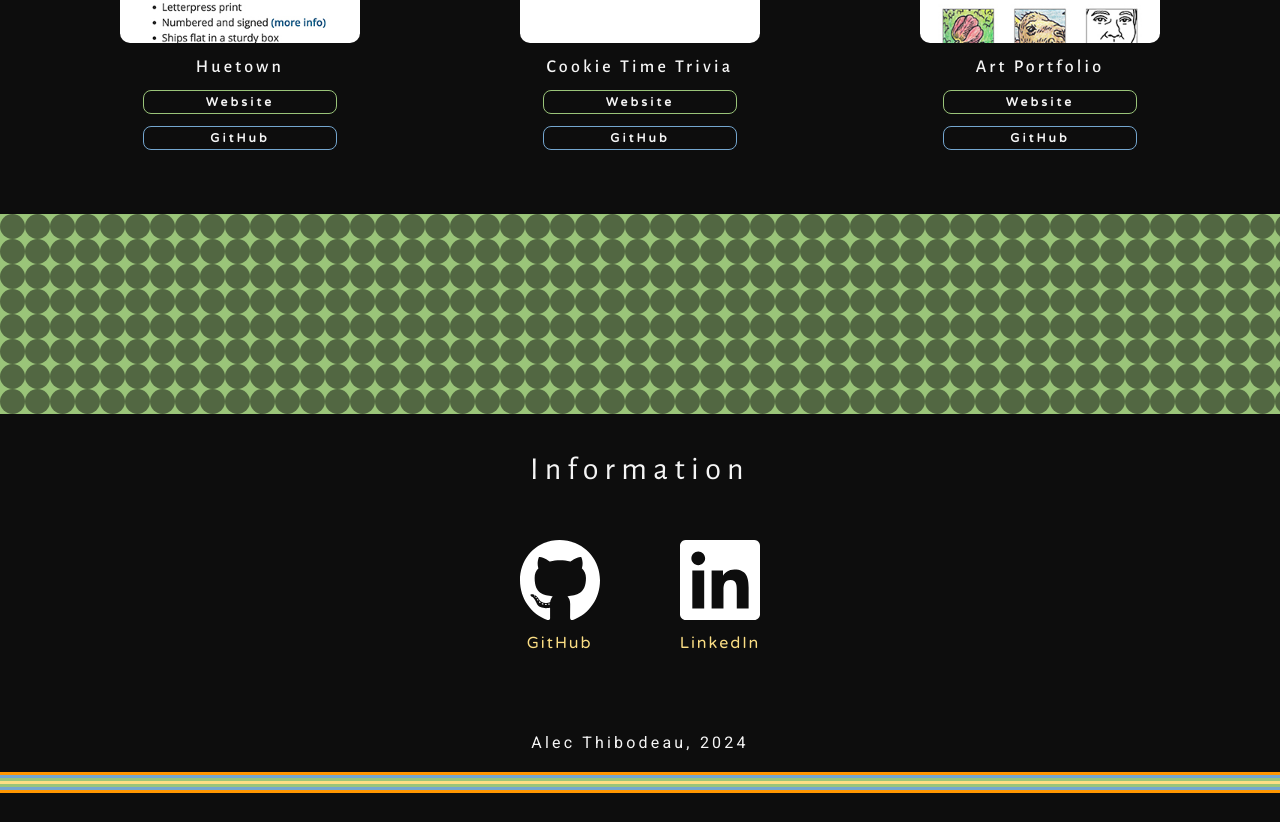
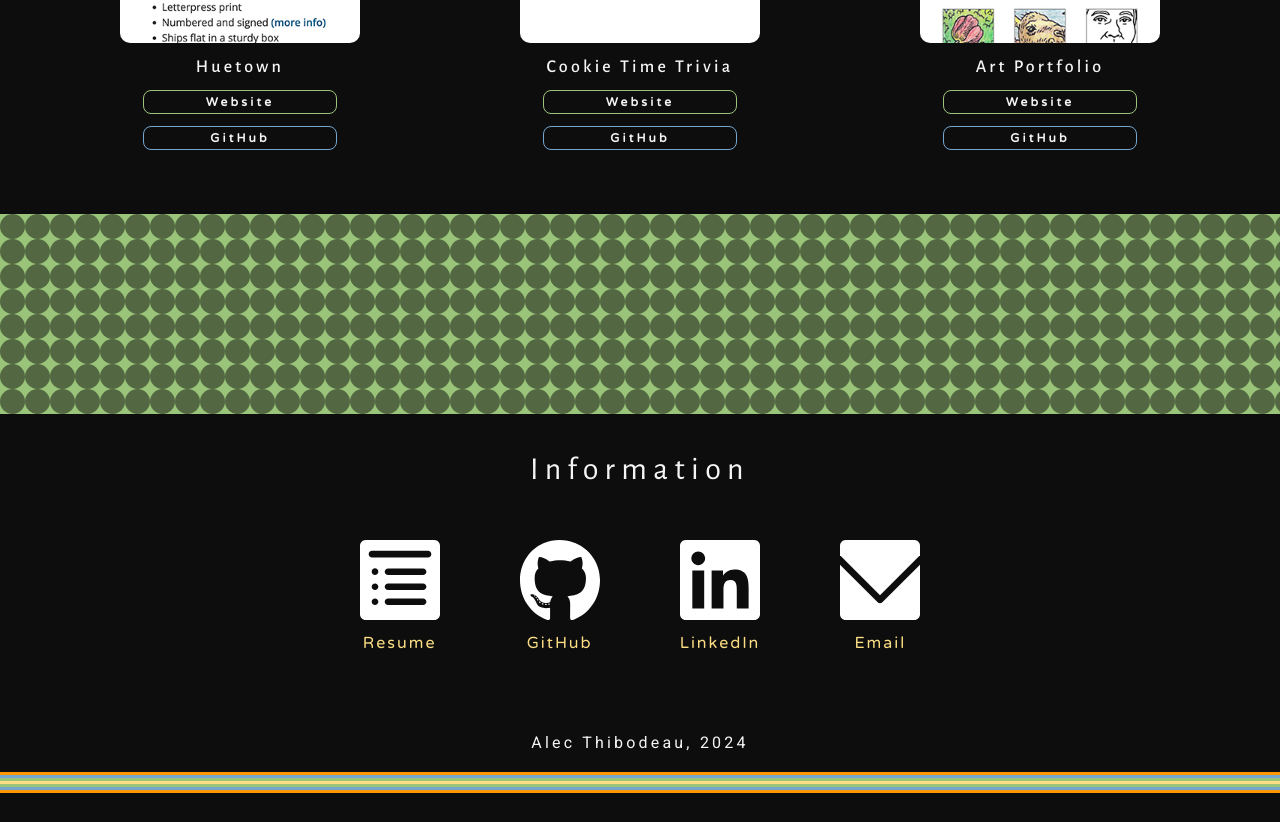
Before and after one commit to alecthibodeau/alecthibodeau.github.io, a React (Create React App) app: page / in a window 1280 px wide. Shown: the part 2253-3075 px from the top of the page. Built offline with nearby package versions, Linux system fonts and the light colour scheme.

Commit message:
Update footer links

```diff
--- a/src/components/Footer.tsx
+++ b/src/components/Footer.tsx
@@ -42,7 +42,7 @@ function Footer(props: { isBreakpointXs: boolean, viewportWidth: number }): JSX.
           {helpers.formatTitleCase(sections.information)}
         </div>
         <div className="information-box">
-          {constants.informationItems.slice(0, 2).map(renderInformationItem)}
+          {constants.informationItems.map(renderInformationItem)}
         </div>
         <div className="credit">
           {`Alec Thibodeau, ${new Date().getFullYear()}`}
--- a/src/constants.ts
+++ b/src/constants.ts
@@ -115,6 +115,11 @@ const projectItems: ProjectItem[] = [
 
 const informationItems: InformationItem[] = [
   {
+    name: 'Resume',
+    href: hypertextReference.pdfResumeView,
+    image: iconResume
+  },
+  {
     name: 'GitHub',
     href: hypertextReference.gitHub,
     image: iconGitHub
@@ -128,11 +133,6 @@ const informationItems: InformationItem[] = [
     name: 'Email',
     href: hypertextReference.mailTo,
     image: iconEmail
-  },
-  {
-    name: 'Resume',
-    href: hypertextReference.pdfResumeView,
-    image: iconResume
   }
 ];
 
--- a/src/styles/_footer.scss
+++ b/src/styles/_footer.scss
@@ -9,7 +9,6 @@ footer {
   display: flex;
   flex-direction: column;
   margin: .75rem auto 1.5rem;
-  padding: 2rem;
 
   a {
     display: inline-block;
```
